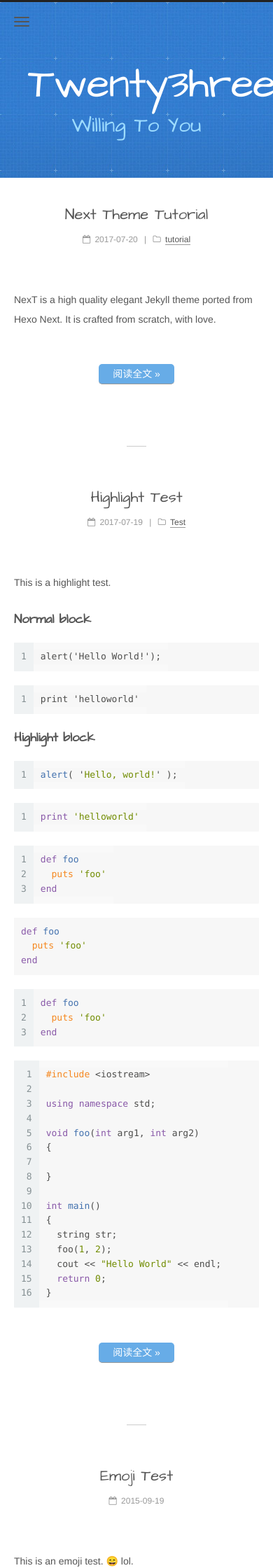
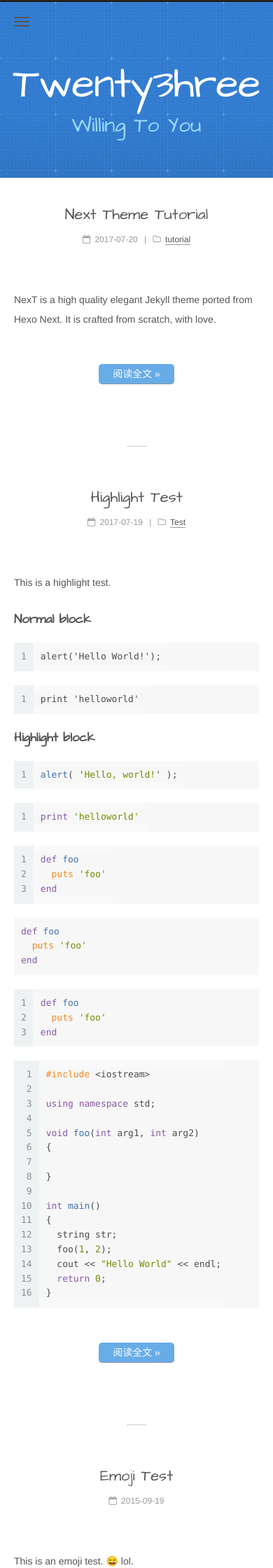
Before and after one commit to Twenty3hree/Twenty3hree.github.io, a Jekyll site: the page built from index.html, in a window 390 px wide. Shown: the top 2240 px of the page at 70% size. Built offline with Jekyll 4.4.1, drawn with Linux system fonts in a browser that asks for light colours; emoji names are drawn with the system emoji font; the list of posts is cut into pages by our own code.

Commit message:
Update site-meta.scss
Try to fix ui error in mobile safari

```diff
--- a/_sass/_common/components/header/site-meta.scss
+++ b/_sass/_common/components/header/site-meta.scss
@@ -8,7 +8,7 @@
 .brand {
   position: relative;
   display: inline-block;
-  padding: 0 40px;
+  // padding: 0 40px;
   color: $brand-color;
   background: $brand-bg;
   border-bottom: none;
```
